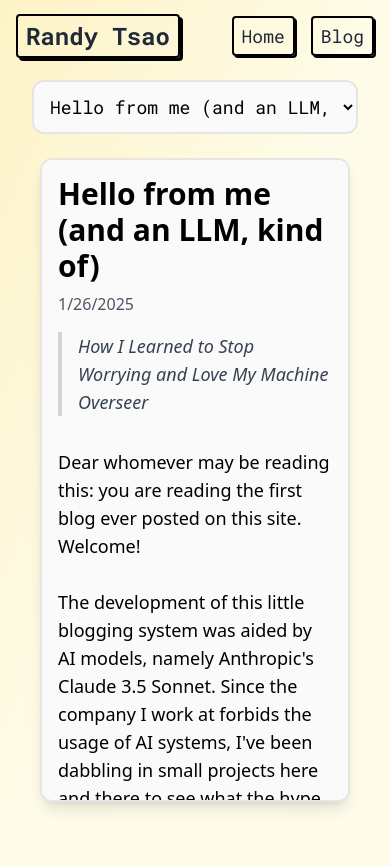
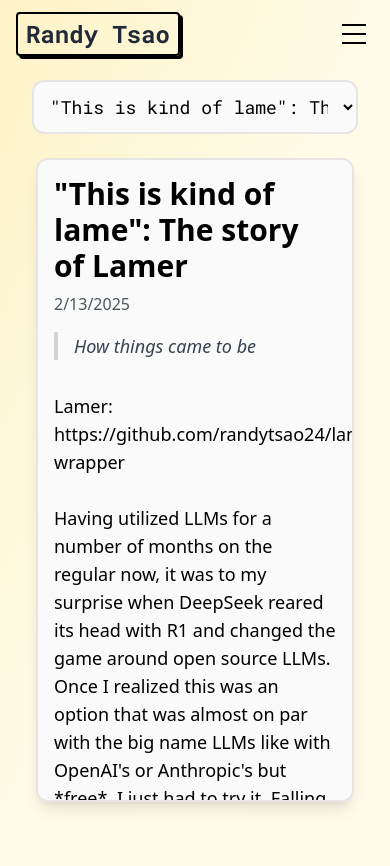
Before and after one commit to randytsao24/randytsao-me-v2, a Gatsby site: page /blog in a window 390 px wide. Built offline with nearby package versions, Linux system fonts and the light colour scheme; Gatsby itself is replaced by a stand-in of ours; some packages are replaced by stand-ins of ours.

Commit message:
Add hamburger menu for mobile header

```diff
--- a/src/components/Header.tsx
+++ b/src/components/Header.tsx
@@ -1,9 +1,10 @@
-import React, { FC } from "react";
+import React, { FC, useState } from "react";
 import { Link } from "gatsby";
 import { useLocation } from "@reach/router";
 
 const Header: FC = () => {
   const location = useLocation();
+  const [isMenuOpen, setIsMenuOpen] = useState(false);
   const isActive = (path: string) => location.pathname === path;
   console.log(location.pathname);
 
@@ -34,15 +35,28 @@ const Header: FC = () => {
     focus:outline-none focus:ring-2 focus:ring-gray-500
   `;
 
+  const mobileMenuStyles = `
+    fixed top-0 left-0 right-0
+    bg-white/90 backdrop-blur-sm
+    transform transition-transform duration-300 ease-in-out
+    ${isMenuOpen ? "translate-y-0" : "-translate-y-full"}
+    flex justify-center items-center gap-4 py-4 px-4
+    border-b-2 border-black
+    sm:hidden
+    z-40
+  `;
+
   return (
-    <header className="text-gray-800 py-4 px-4 sm:px-8 w-full z-10 bg-transparent absolute top-0 left-0 right-0">
+    <header className="text-gray-800 py-4 px-4 sm:px-8 w-full z-50 bg-transparent absolute top-0 left-0 right-0">
       <div className="mx-auto flex justify-between items-center">
         <h1 className="text-2xl sm:text-2xl font-bold font-mono relative">
           <Link to="/" className={titleStyles}>
             Randy Tsao
           </Link>
         </h1>
-        <nav className="flex gap-4 items-center">
+
+        {/* Desktop Navigation */}
+        <nav className="hidden sm:flex gap-4 items-center">
           <Link to="/" className={linkStyles("/")}>
             Home
           </Link>
@@ -50,6 +64,58 @@ const Header: FC = () => {
             Blog
           </Link>
         </nav>
+
+        {/* Mobile Hamburger Button */}
+        <button
+          onClick={() => setIsMenuOpen(!isMenuOpen)}
+          className="sm:hidden p-2 focus:outline-none z-50"
+          aria-label="Toggle menu"
+        >
+          <div className="w-6 h-5 relative flex flex-col justify-between">
+            <span
+              className={`w-full h-0.5 bg-black transition-opacity duration-300 ${
+                isMenuOpen ? "opacity-0" : ""
+              }`}
+            />
+            <span
+              className={`w-full h-0.5 bg-black transition-opacity duration-300 ${
+                isMenuOpen ? "opacity-0" : ""
+              }`}
+            />
+            <span
+              className={`w-full h-0.5 bg-black transition-opacity duration-300 ${
+                isMenuOpen ? "opacity-0" : ""
+              }`}
+            />
+          </div>
+        </button>
+
+        {/* Mobile Menu */}
+        <div className={mobileMenuStyles}>
+          <Link
+            to="/"
+            className={linkStyles("/")}
+            onClick={() => setIsMenuOpen(false)}
+          >
+            Home
+          </Link>
+          <Link
+            to="/blog"
+            className={linkStyles("/blog/")}
+            onClick={() => setIsMenuOpen(false)}
+          >
+            Blog
+          </Link>
+        </div>
+
+        {/* Invisible Overlay for Click Outside */}
+        {isMenuOpen && (
+          <div
+            className="fixed inset-0 z-30 sm:hidden"
+            onClick={() => setIsMenuOpen(false)}
+            aria-hidden="true"
+          />
+        )}
       </div>
     </header>
   );
--- a/src/components/PostView.tsx
+++ b/src/components/PostView.tsx
@@ -19,14 +19,14 @@ interface PostViewProps {
 const PostView: FC<PostViewProps> = ({ post }) => {
   if (!post) {
     return (
-      <div className="bg-zinc-50 border-2 border-stone-200 rounded-xl shadow-lg p-4 sm:p-6 mx-2 sm:mx-0 h-[calc(100vh-200px)] overflow-y-auto">
+      <div className="bg-zinc-50 border-2 border-stone-200 rounded-xl shadow-lg p-4 sm:p-6 mx-1 sm:mx-0 h-[calc(100vh-200px)] overflow-y-auto">
         <p className="text-lg text-gray-600">Select a post to read</p>
       </div>
     );
   }
 
   return (
-    <div className="bg-zinc-50 border-2 border-stone-200 rounded-xl shadow-lg p-4 sm:p-6 mx-2 sm:mx-0 w-[calc(100%-1rem)] sm:w-full h-[calc(100vh-200px)] overflow-y-auto">
+    <div className="bg-zinc-50 border-2 border-stone-200 rounded-xl shadow-lg p-4 sm:p-6 mx-1 sm:mx-0 w-[calc(100%-0.5rem)] sm:w-full h-[calc(100vh-200px)] overflow-y-auto">
       <h1 className="text-3xl font-extrabold mb-2">{post.frontmatter.title}</h1>
       <p className="text-gray-600 mb-4">
         {new Date(post.frontmatter.date).toLocaleDateString()}
--- a/src/pages/blog.tsx
+++ b/src/pages/blog.tsx
@@ -35,7 +35,7 @@ const BlogPage: FC<PageProps> = () => {
   `);
 
   const [selectedPost, setSelectedPost] = useState<Post | null>(
-    allMarkdownRemark.edges[0]?.node || null
+    allMarkdownRemark.edges[allMarkdownRemark.edges?.length - 1]?.node || null
   );
 
   const posts = allMarkdownRemark.edges.map(({ node }: any) => node);
```
